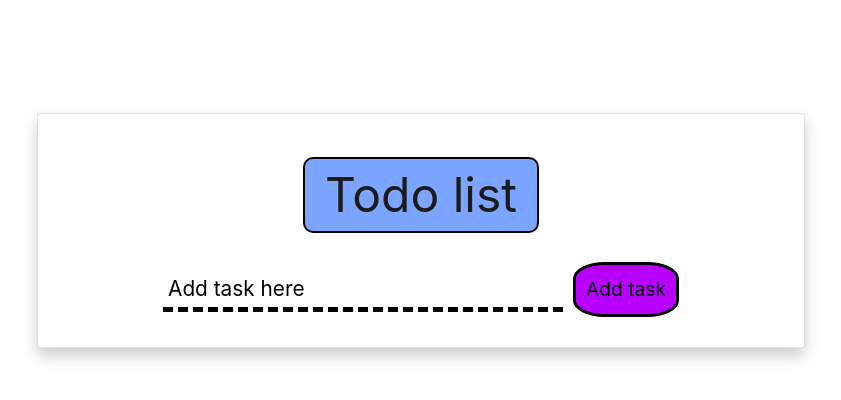
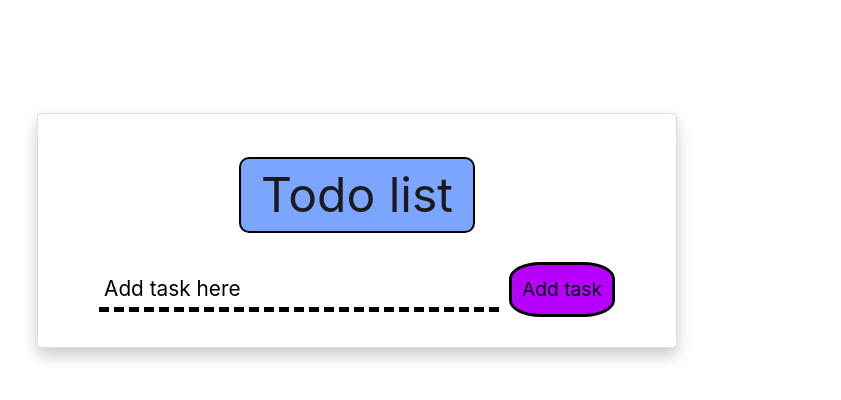
Before and after one commit to apeksha2697/todo, a React (Create React App) app: page /home in a window 1280 px wide. Shown: the top 400 px of the page, without its empty margins (219-1060 px from the left). Built offline with nearby package versions, Linux system fonts and the light colour scheme.

Commit message:
css for card component

```diff
--- a/src/component/Card.css
+++ b/src/component/Card.css
@@ -1,7 +1,6 @@
 .card{
   margin-left: 20%;
-  margin-right: 20%;
+  margin-right: 30%;
   margin-top: 2cm;
   box-shadow: 0 8px 15px rgba(0,0,0,.2);
-
 }
```
